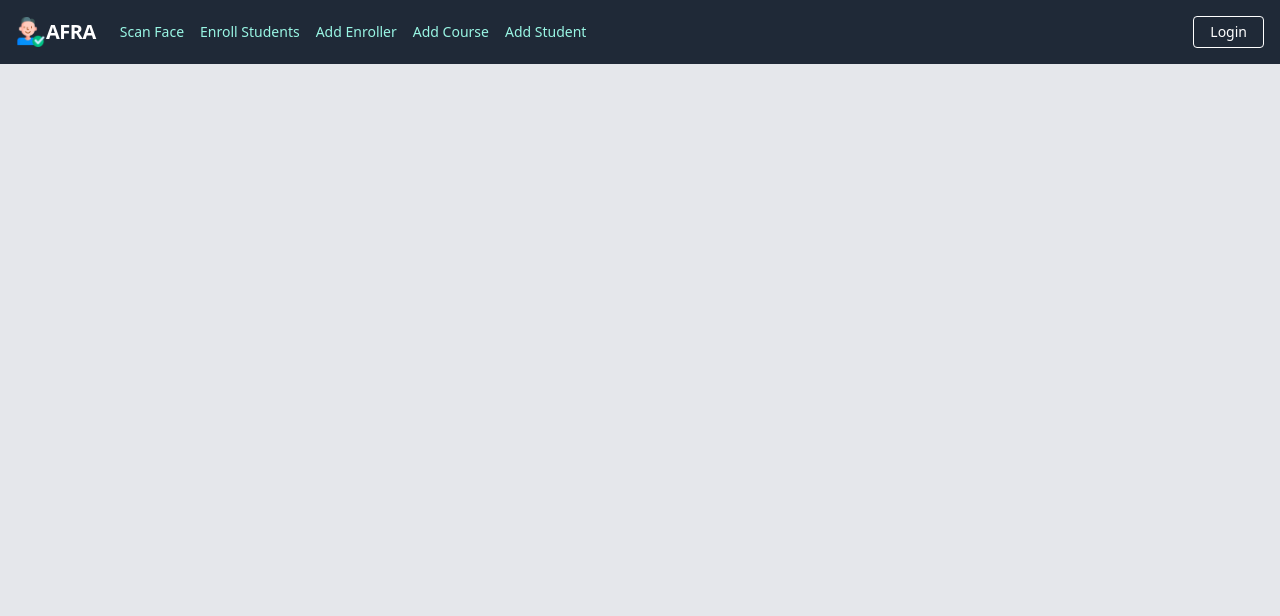
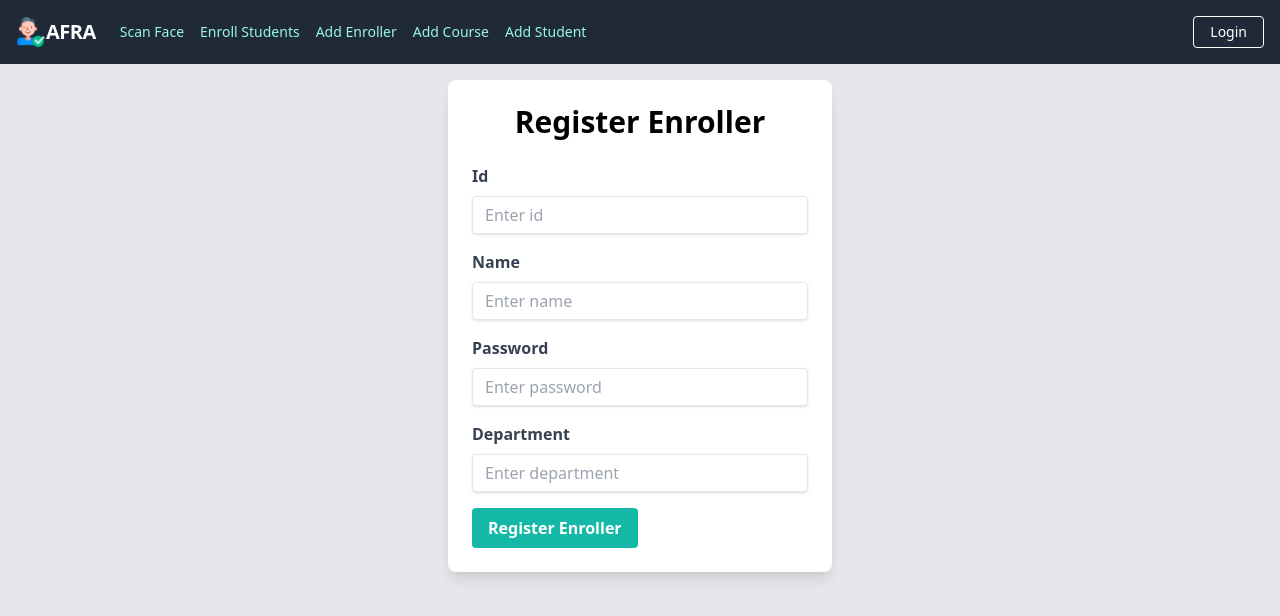
Before and after one commit to nagarajpandith/afra-frontend, a Next.js app: page /register in a window 1280 px wide. Before the commit this address had no page. Shown: the top 616 px of the page. Built offline with nearby package versions, Linux system fonts and the light colour scheme.

Commit message:
feat: impl. register enroller form

```diff
--- a/components/adminRoute/index.js
+++ b/components/adminRoute/index.js
@@ -5,7 +5,7 @@ const withAdminRoute = (WrappedComponent) => {
   const AdminRoute = (props) => {
     const checkUser = () => {
       // by making a request to the server, we can check if the user is logged in and if they are an admin
-      return { isAdmin: false };
+      return { isAdmin: true };
     };
 
     const user = checkUser();
@@ -13,7 +13,7 @@ const withAdminRoute = (WrappedComponent) => {
     if (!user || !user.isAdmin) {
       if (process.browser) {
         // because it was throwing an error in the server, so we need to check if we are in the browser
-        Router.push('/login');
+        Router.push('/');
       }
       return null;
     }
--- a/package.json
+++ b/package.json
@@ -1,6 +1,7 @@
 {
   "name": "afra-frontend",
   "version": "0.1.0",
+  "license": "MIT",
   "private": true,
   "scripts": {
     "dev": "next dev",
--- a/pages/login.js
+++ b/pages/login.js
@@ -19,13 +19,14 @@ function Login() {
 
   const handleSubmit = (e) => {
     e.preventDefault();
+    console.log(formData);
     // submit form data, Check the active tab and call the respective API
     // If validation error, set the error message using setErrorMessage
     // If success, redirect to Scan/home page using Router.push('/scan')
   };
 
   return (
-    <div className="bg-gray-200 p-4 flex flex-col items-center">
+    <div className="bg-gray-200 flex flex-col items-center p-4">
       <ul className="flex justify-center">
         <li className="mr-4">
           <button
--- a/pages/register.js
+++ b/pages/register.js
@@ -1,7 +1,70 @@
 import withAdminRoute from '../components/adminRoute';
+import { useState } from 'react';
+import Button from '../components/button';
 
 const Register = () => {
-  return <div>{/* form to register an enroller goes here */}</div>;
+  const [formState, setFormState] = useState({
+    id: '',
+    name: '',
+    password: '',
+    department: '',
+  });
+  const [errors, setErrors] = useState({});
+
+  const handleChange = (event) => {
+    setFormState({
+      ...formState,
+      [event.target.name]: event.target.value,
+    });
+  };
+
+  const validateForm = () => {
+    const newErrors = {};
+    const requiredFields = ['id', 'name', 'password'];
+    requiredFields.forEach((field) => {
+      if (!formState[field]) {
+        newErrors[field] = 'Required';
+      }
+    });
+    setErrors(newErrors);
+  };
+
+  const handleSubmit = (event) => {
+    event.preventDefault();
+    validateForm();
+
+    // add code to handle form submission here
+    console.log(formState);
+  };
+
+  return (
+    <form
+      onSubmit={handleSubmit}
+      className="w-full max-w-sm mx-auto p-6 bg-white rounded-lg shadow-lg"
+    >
+      <h1 className="text-3xl font-bold text-center mb-6">Register Enroller</h1>
+      {Object.keys(formState).map((field) => (
+        <div className="mb-4" key={field}>
+          <label className="block font-bold text-gray-700 mb-2" htmlFor={field}>
+            {field[0].toUpperCase() + field.slice(1)}
+          </label>
+          <input
+            type={field === 'password' ? 'password' : 'text'}
+            name={field}
+            id={field}
+            value={formState[field]}
+            placeholder={`Enter ${field}`}
+            onChange={handleChange}
+            className="shadow appearance-none border rounded w-full py-2 px-3 text-gray-700 leading-tight focus:outline-none focus:shadow-outline"
+          />
+          {errors[field] && <div className="text-red-500">{errors[field]}</div>}
+        </div>
+      ))}
+      <Button type="submit" className="w-full">
+        Register Enroller
+      </Button>
+    </form>
+  );
 };
 
 export default withAdminRoute(Register);
```
